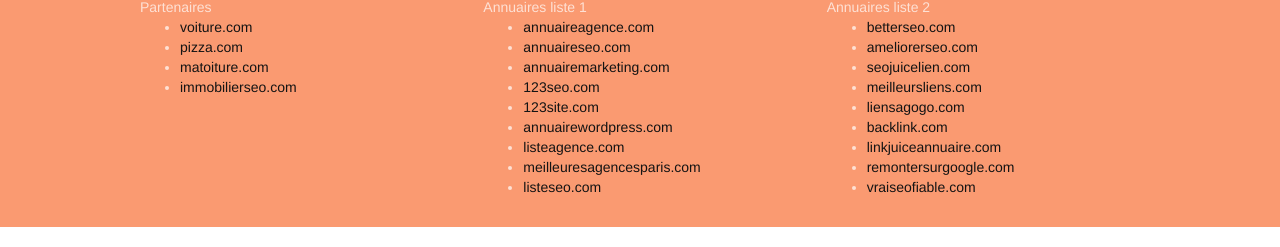
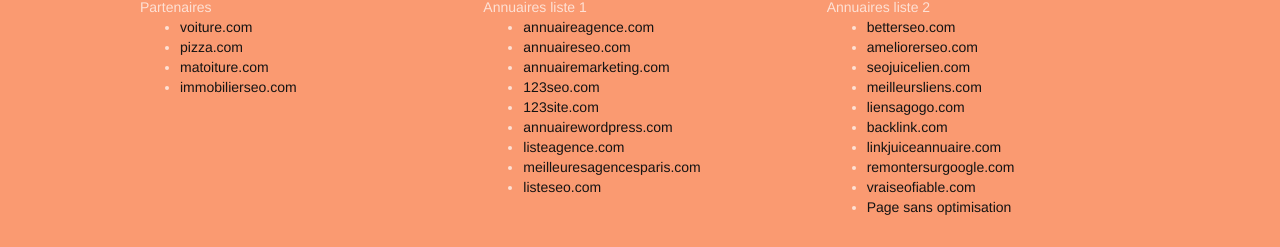
Before and after one commit to Mariefrance0502/Projet4, a plain HTML site: page index.html in a window 1280 px wide. Shown: the part 3562-3809 px from the top of the page. Drawn offline with Linux system fonts and the light colour scheme; files whose address does not match are found by name.

Commit message:
ajout liens vers page de base

```diff
--- a/index.html
+++ b/index.html
@@ -316,6 +316,8 @@
 							<li><a href="linkjuiceannuaire.com">linkjuiceannuaire.com</a></li>
 							<li><a href="remontersurgoogle.com">remontersurgoogle.com</a></li>
 							<li><a href="vraiseofiable.com">vraiseofiable.com</a></li>
+							<li> <a href="indexbase.html" > Page sans optimisation </a> </li>
+
 						</ul>
 					</div>
 				</div>
```
